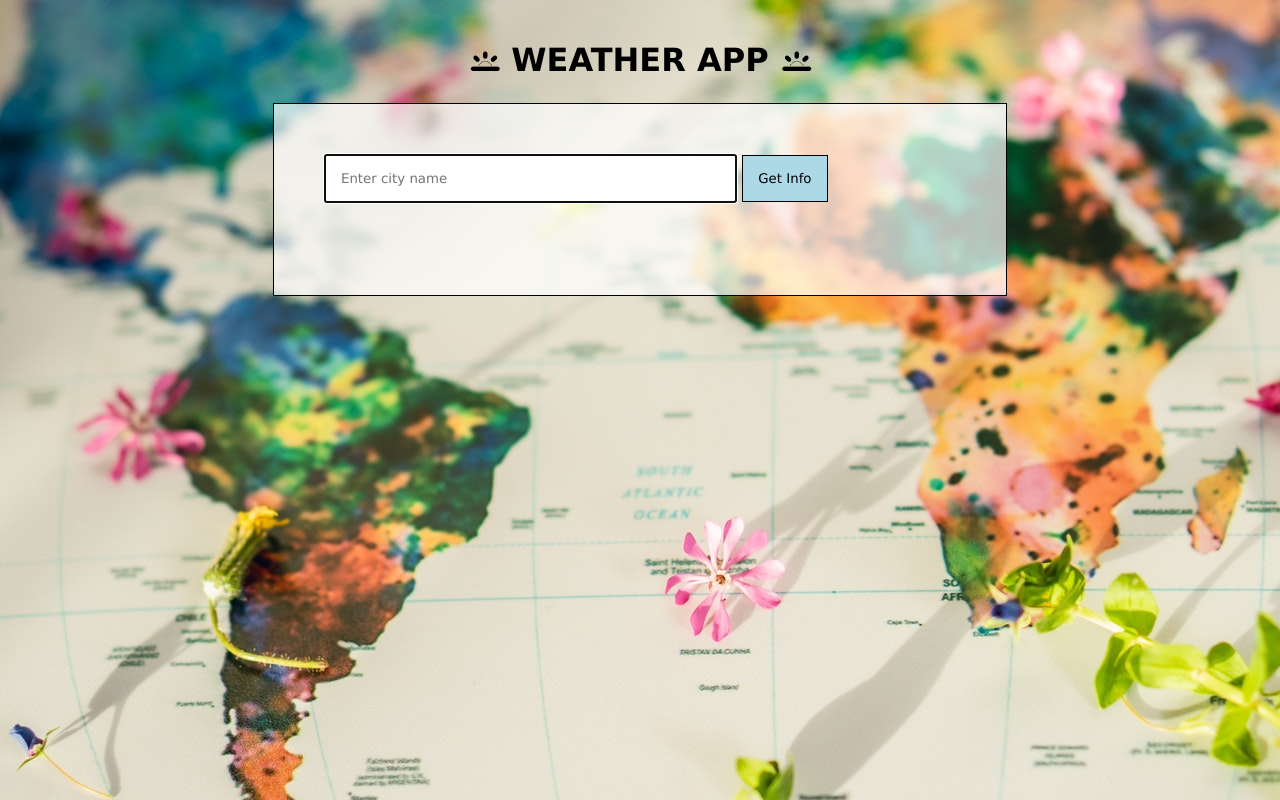
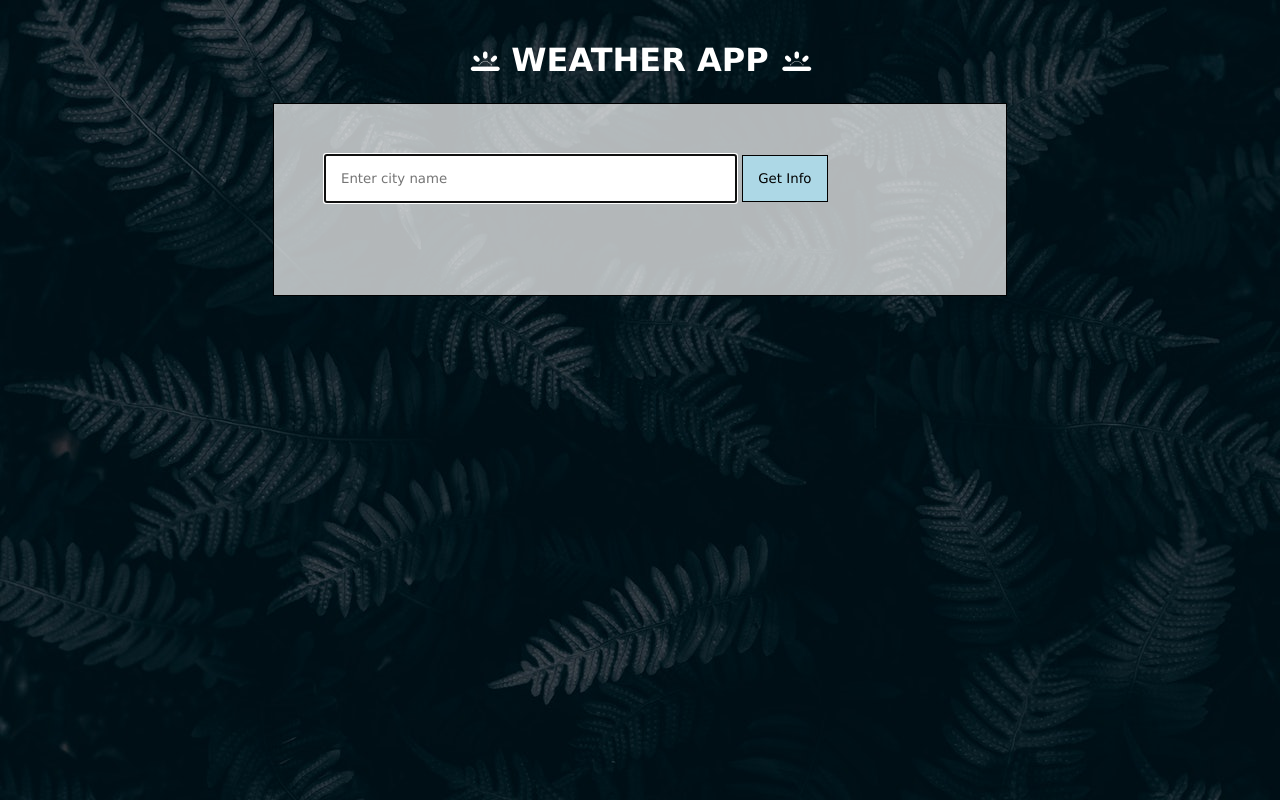
Before and after one commit to AbogeJr/Weather-App, a plain HTML site: page index.html in a window 1280 px wide. Drawn offline with Linux system fonts and the light colour scheme.

Commit message:
changed background

```diff
--- a/style.css
+++ b/style.css
@@ -7,7 +7,7 @@
     transition: 200ms;
 }
 body {
-    background-image: url(map.jpg);
+    background-image: url(bg.jpg);
     background-attachment: fixed;
     background-repeat: no-repeat;
     background-size: cover;
@@ -21,6 +21,7 @@ body {
 }
 #title {
     width: 100%;
+    color: white;
     text-align: center;
 }
 #city-name{
```
Also changed, not shown: bg.jpg (added), map.jpg (deleted).
